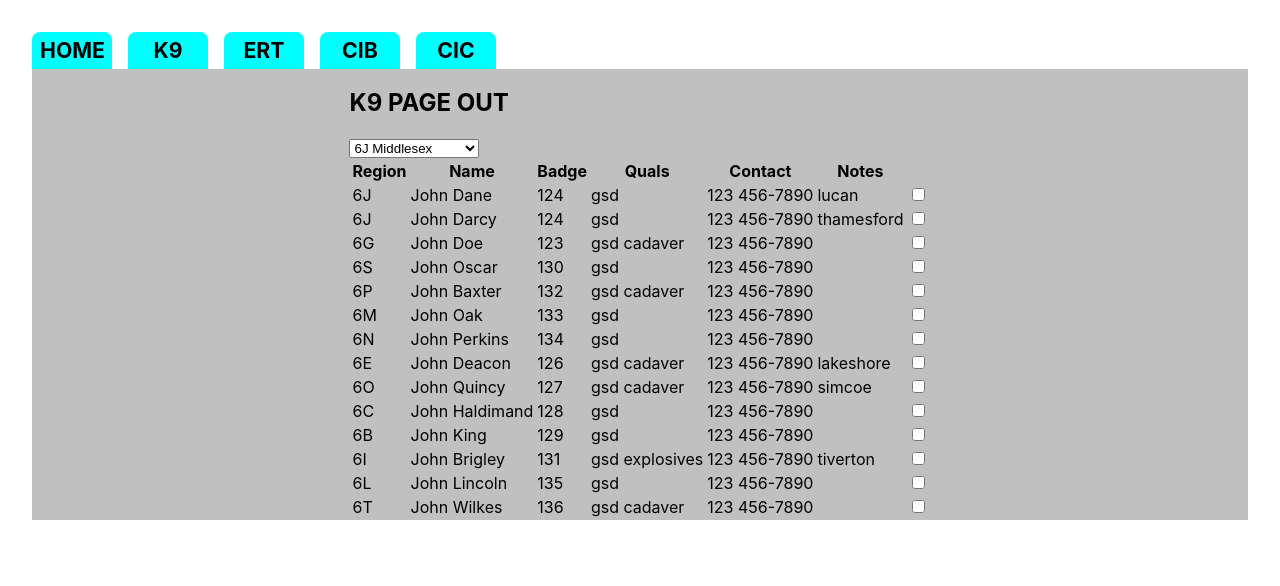
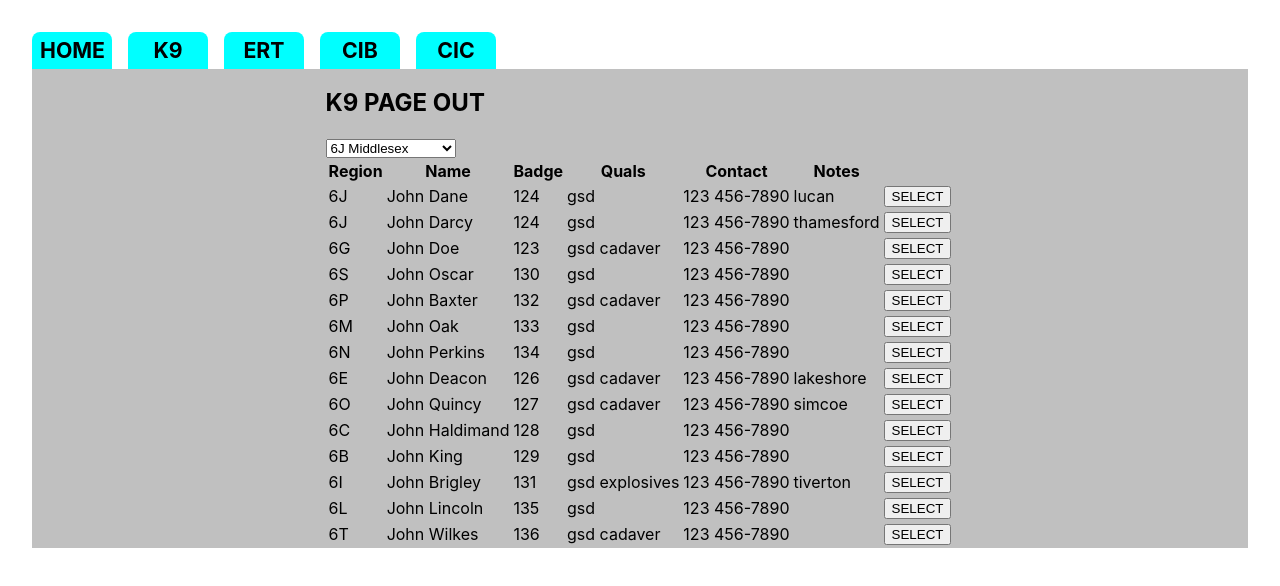
Before and after one commit to halmass822/HCO, a React (Vite) app: page /K9 in a window 1280 px wide. Shown: the top 586 px of the page. Built offline with nearby package versions, Linux system fonts and the light colour scheme.

Commit message:
useEffect deps and structure

```diff
--- a/src/components/UnitMembersRegional/UnitMemberRegionalRow.jsx
+++ b/src/components/UnitMembersRegional/UnitMemberRegionalRow.jsx
@@ -4,23 +4,21 @@ export default function UnitMemberRegionalRow(props) {
     const [isChecked, setIsChecked] = useState(false);
 
     useEffect(() => {
-        if(props.selectedMembers.find((x) => x === props.details.page_at)) {
-            setIsChecked(true);
-        } else {
-            setIsChecked(false);
-        }
-    }, [props.selectedMembers, isChecked])
+        setIsChecked(props.selectedMembers.includes(props.details.page_at))
+    }, [props.selectedMembers, props.details.page_at, props.selectedRegionProp2])
 
     function handleCheck(e) {
         e.preventDefault();
-        if(!isChecked) {
+        const newChecked = !isChecked;
+        setIsChecked(newChecked);
+        if(newChecked) {
             props.setSelectedMembers((prev) => [...prev, props.details.page_at]);
         } else {
             props.setSelectedMembers((prev) => prev.filter((x) => x !== props.details.page_at));
         }
     }
 
-    return <tr className={`UnitMemberRegionalRow ${props.selectionRef}`} onClick={handleCheck}>
+    return <tr className={`UnitMemberRegionalRow ${props.selectionRef} ${isChecked}_state`} onClick={handleCheck}>
         <td>{props.details.region}</td>
         <td>{props.details.officer_name}</td>
         <td>{props.details.badge}</td>
@@ -28,7 +26,7 @@ export default function UnitMemberRegionalRow(props) {
         <td>{props.details.phone_number}</td>
         <td>{props.details.notes}</td>
         <td>
-            <input type="checkbox" checked={isChecked} onChange={handleCheck} />
+            <button onChange={handleCheck}>SELECT</button>
         </td>
     </tr>
 }
--- a/src/components/UnitMembersRegional/UnitMembersRegional.jsx
+++ b/src/components/UnitMembersRegional/UnitMembersRegional.jsx
@@ -36,6 +36,7 @@ export default function UnitMembersRegional() {
             otherMembers={otherMembers}
             pageoutSelectionMethod={setUnitsSelectedForPageout}
             unitsSelectedForPageout={unitsSelectedForPageout}
+            selectedRegionProp={selectedRegion}
             />
     </div>
 }
--- a/src/components/UnitMembersRegional/UnitMembersRegionalTable.jsx
+++ b/src/components/UnitMembersRegional/UnitMembersRegionalTable.jsx
@@ -13,9 +13,9 @@ export default function UnitMembersRegionalTable(props) {
             </tr>
         </thead>
         <tbody>
-            {props.regionMembers.map((member, index) => <UnitMemberRegionalRow details={member} key= {index} selectionRef="region" selectedMembers={props.unitsSelectedForPageout} setSelectedMembers={props.pageoutSelectionMethod}/>)}
-            {props.nearbyMembers.map((member, index) => <UnitMemberRegionalRow details={member} key= {index} selectionRef="nearby" selectedMembers={props.unitsSelectedForPageout} setSelectedMembers={props.pageoutSelectionMethod}/>)}
-            {props.otherMembers.map((member, index) => <UnitMemberRegionalRow details={member} key= {index} selectionRef="" selectedMembers={props.unitsSelectedForPageout} setSelectedMembers={props.pageoutSelectionMethod}/>)}
+            {props.regionMembers.map((member, index) => <UnitMemberRegionalRow details={member} key= {index} selectionRef="region" selectedMembers={props.unitsSelectedForPageout} setSelectedMembers={props.pageoutSelectionMethod} selectedRegionProp2={props.selectedRegionProp}/>)}
+            {props.nearbyMembers.map((member, index) => <UnitMemberRegionalRow details={member} key= {index} selectionRef="nearby" selectedMembers={props.unitsSelectedForPageout} setSelectedMembers={props.pageoutSelectionMethod} selectedRegionProp2={props.selectedRegionProp}/>)}
+            {props.otherMembers.map((member, index) => <UnitMemberRegionalRow details={member} key= {index} selectionRef="" selectedMembers={props.unitsSelectedForPageout} setSelectedMembers={props.pageoutSelectionMethod} selectedRegionProp2={props.selectedRegionProp}/>)}
         </tbody>
     </table>
 }
```
Also changed, not shown: src/components/UnitMembersRegional/UnirMembersRegional.css (added).
